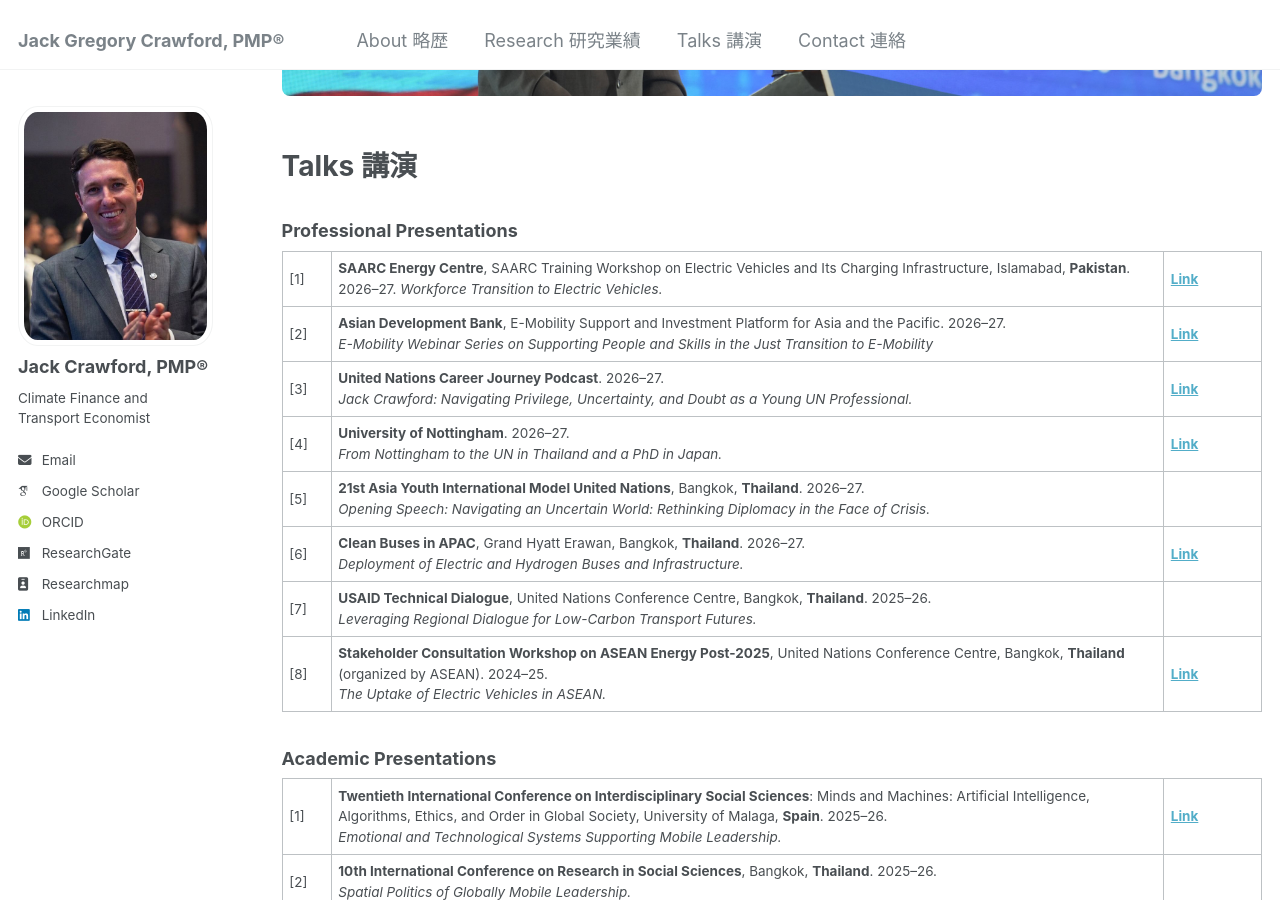
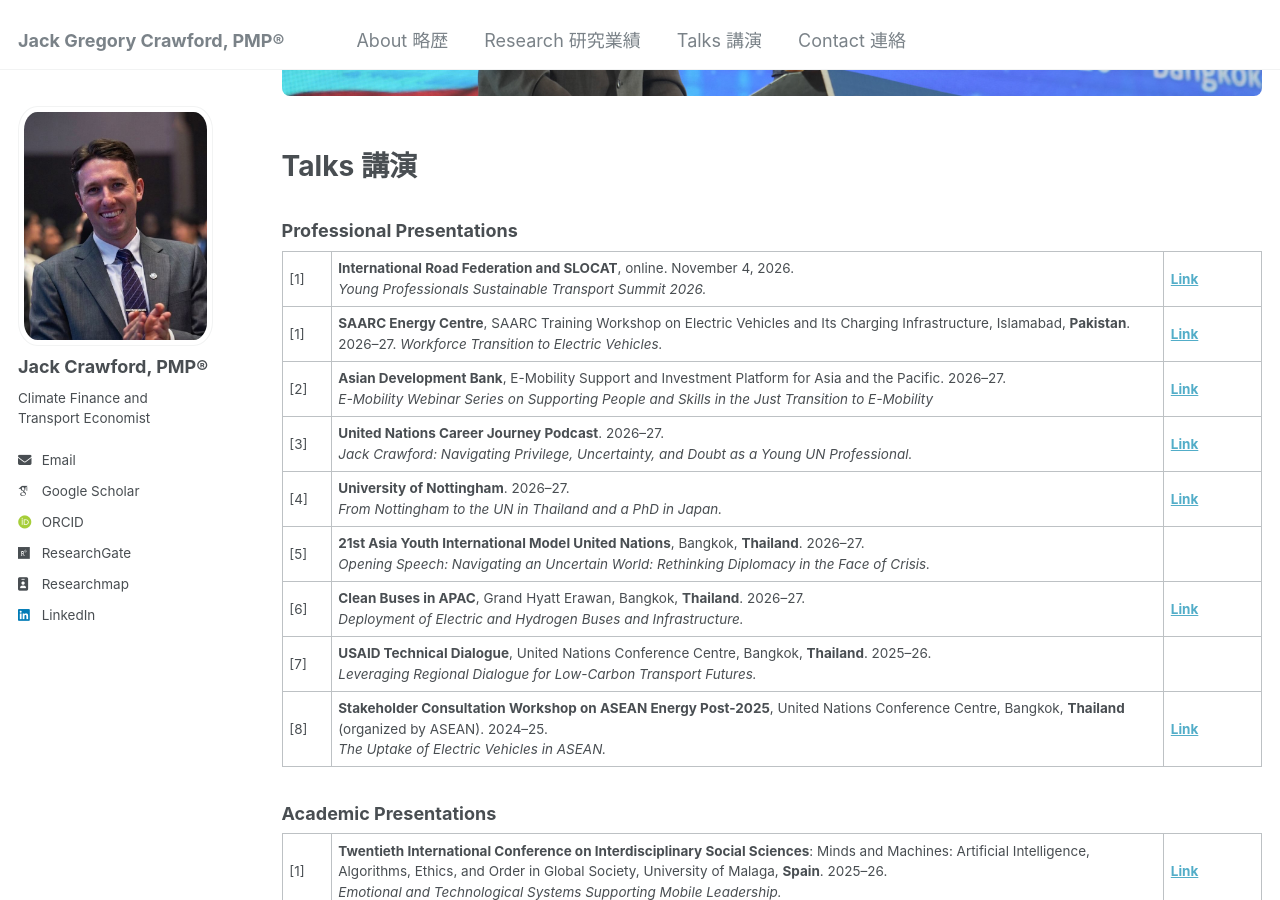
Before and after one commit to jackgcrawford/jackcrawford, a Jekyll site: the page built from _pages/talks.html, in a window 1280 px wide and 900 px high, scrolled down 441 px. Built offline with Jekyll 4.4.1, drawn with Linux system fonts in a browser that asks for light colours; some web fonts are replaced.

Commit message:
Update talks.html

```diff
--- a/_pages/talks.html
+++ b/_pages/talks.html
@@ -13,6 +13,16 @@
 <h3>Professional Presentations</h3>
 <table class="tg">
   <tbody>
+    <tr>
+  <td width="5%">[1]</td>
+  <td width="85%">
+    <strong>International Road Federation and SLOCAT</strong>, online. November 4, 2026.<br>
+    <em>Young Professionals Sustainable Transport Summit 2026.</em>
+ </td>
+  <td width="10%">
+    <a href="https://irfofficial.org/event/young-professionals-sustainable-transport-summit-2026/" target="_blank"><strong>Link</strong></a>
+  </td>
+</tr>
     <tr>
   <td width="5%">[1]</td>
   <td width="85%">
```
